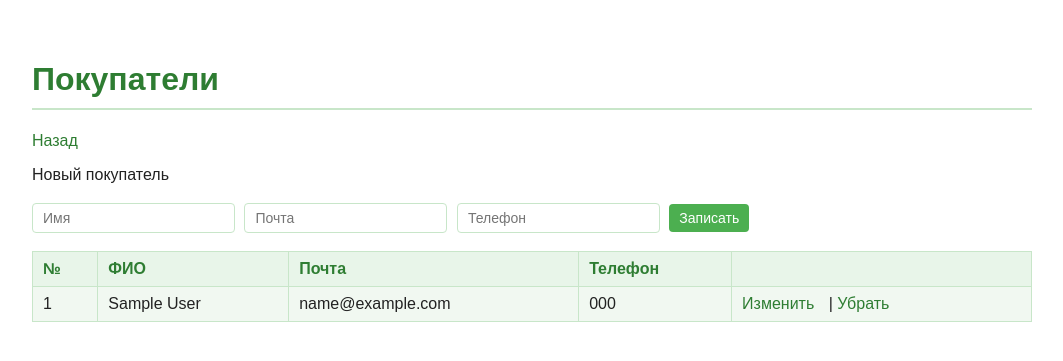
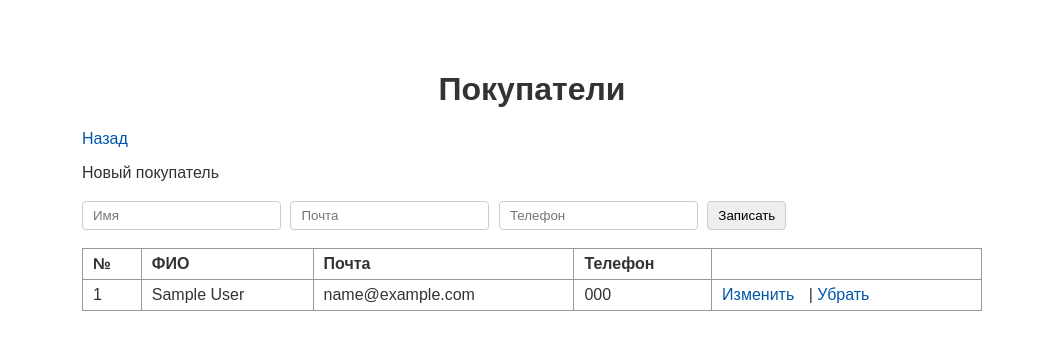
Before and after one commit to hihihahachto/magazin, a PHP site: page /index.php?page=customers in a window 1280 px wide. Shown: the top 361 px of the page, without its empty margins (108-1171 px from the left). Run offline with PHP 8.4, Linux system fonts and the light colour scheme; tables that the repository leaves empty or names only in its code hold one stand-in row (values such as "Sample post").

Commit message:
стили

```diff
--- a/style.css
+++ b/style.css
@@ -1,37 +1,25 @@
-/* общие */
 body {
     font-family: Arial, sans-serif;
-    color: #222;
-    max-width: 1000px;
-    margin: 20px auto;
+    max-width: 900px;
+    margin: 30px auto;
     padding: 20px;
-    background: #fff;
+    color: #333;
 }
 
 h1 {
-    color: #2e7d32;
-    border-bottom: 2px solid #c8e6c9;
-    padding-bottom: 10px;
+    text-align: center;
 }
 
-h3 {
-    color: #388e3c;
-    margin-top: 25px;
-}
-
-/* ссылки */
 a {
-    color: #2e7d32;
+    color: #0055aa;
     text-decoration: none;
     margin-right: 10px;
 }
 
 a:hover {
     text-decoration: underline;
-    color: #1b5e20;
 }
 
-/* таблицы */
 table {
     border-collapse: collapse;
     width: 100%;
@@ -39,69 +27,35 @@ table {
 }
 
 th, td {
-    border: 1px solid #c8e6c9;
-    padding: 8px 10px;
+    border: 1px solid #999;
+    padding: 6px 10px;
     text-align: left;
-}
-
-th {
-    background: #e8f5e9;
-    color: #2e7d32;
-    font-weight: bold;
-}
-
-tr:nth-child(even) {
-    background: #f1f8f1;
-}
-
-/* формы */
-form {
-    margin: 15px 0;
 }
 
 input, select, button {
     padding: 6px 10px;
     margin: 3px 5px 3px 0;
-    border: 1px solid #c8e6c9;
+    border: 1px solid #ccc;
     border-radius: 4px;
-    font-size: 14px;
-}
-
-input:focus, select:focus {
-    outline: none;
-    border-color: #4caf50;
-    box-shadow: 0 0 3px #a5d6a7;
 }
 
 button {
-    background: #4caf50;
-    color: #fff;
+    background: #eee;
     cursor: pointer;
-    border: none;
 }
 
 button:hover {
-    background: #388e3c;
+    background: #ddd;
 }
 
-/* сообщения */
 .message {
-    padding: 10px;
-    background: #e8f5e9;
-    border-left: 4px solid #4caf50;
+    padding: 8px;
+    background: #f0f0f0;
     margin: 10px 0;
-    color: #2e7d32;
 }
 
 .error {
-    padding: 10px;
-    background: #ffebee;
-    border-left: 4px solid #f44336;
+    padding: 8px;
+    background: #ffe5e5;
     margin: 10px 0;
-    color: #b71c1c;
 }
-
-/* параграфы с фильтрами */
-.filters p {
-    margin: 5px 0;
-}
--- a/views/home.php
+++ b/views/home.php
@@ -8,7 +8,7 @@
 <body>
 
 <h1>Магазин "У дома"</h1>
-<p>Разделы:</p>
+<h3><p>Разделы:</p></h3>
 
 <a href="index.php?page=categories">Категории товаров</a><br>
 <a href="index.php?page=products">Склад</a><br>
```
